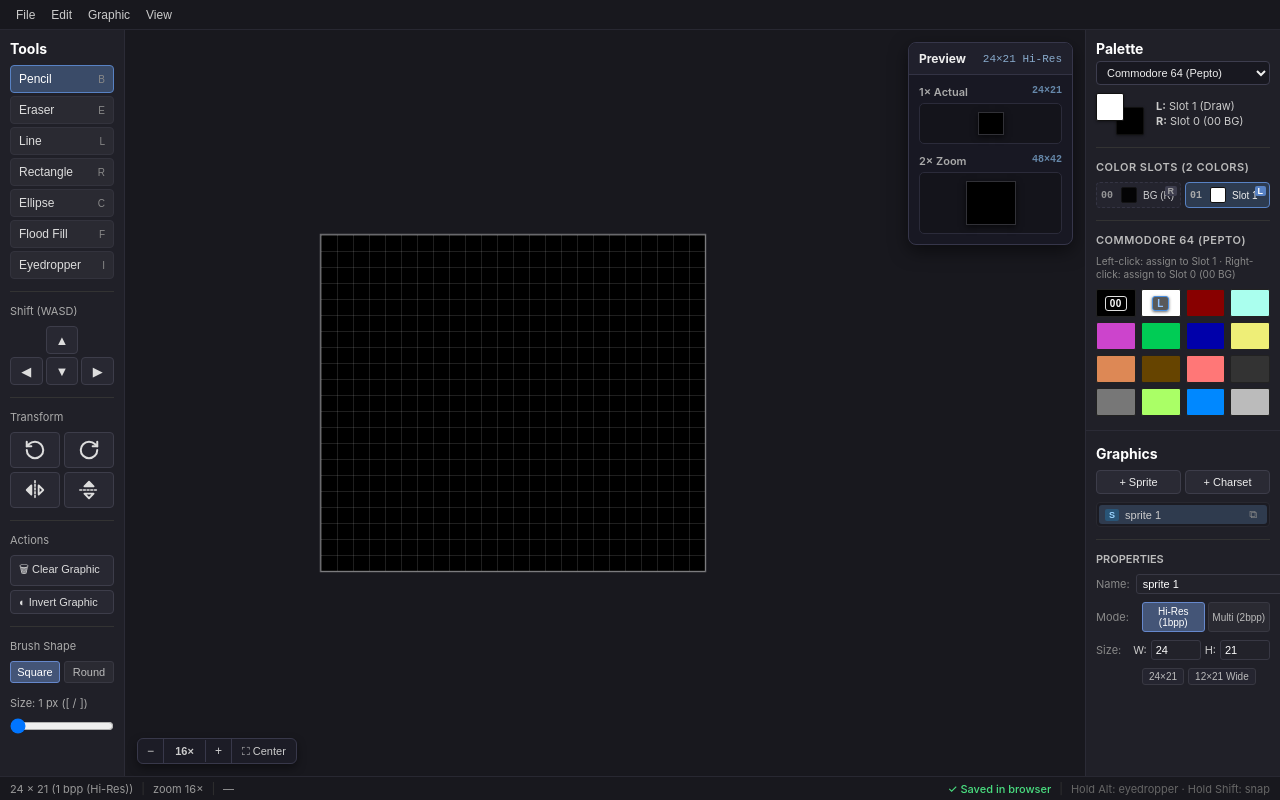
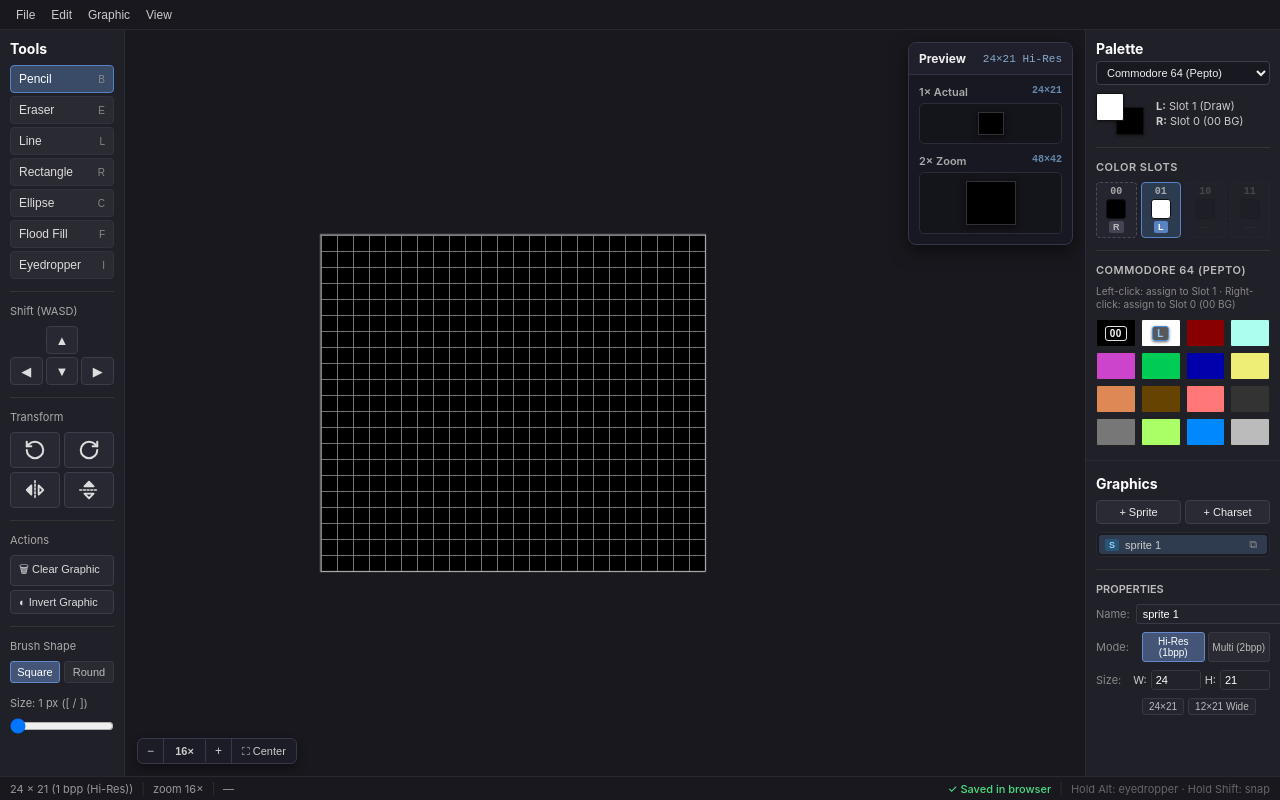
Before and after one commit to ErnestoBorio/fatpixel, a Svelte app: page / in a window 1280 px wide. Built offline with nearby package versions, Linux system fonts and the light colour scheme.

Commit message:
Show pixel grid through background color, stabilize color slots layout to prevent GUI shifts, and rename palette to Drean

```diff
--- a/src/model/palette.ts
+++ b/src/model/palette.ts
@@ -132,7 +132,7 @@ export const BUILTIN_PALETTES: Palette[] = [
   },
   {
     id: 'drean-16',
-    name: 'Drean Commodore (16 colors)',
+    name: 'Drean',
     colors: DREAN_16_COLORS,
   },
 ];
--- a/src/ui/Canvas.svelte
+++ b/src/ui/Canvas.svelte
@@ -271,8 +271,12 @@
     }
 
     // Pixel Grid
-    if (showGrid && zoom >= 3) {
-      ctx.strokeStyle = 'rgba(255, 255, 255, 0.12)';
+    if (showGrid && zoom >= 2) {
+      ctx.save();
+      // Difference blend mode ensures grid lines are always clearly visible with high contrast
+      // through any background color (black, white, cyan, etc.) and through drawn pixels
+      ctx.globalCompositeOperation = 'difference';
+      ctx.strokeStyle = 'rgba(255, 255, 255, 0.45)';
       ctx.lineWidth = 1;
       ctx.beginPath();
       for (let x = 0; x <= drawWidth; x++) {
@@ -286,6 +290,7 @@
         ctx.lineTo(offsetX + imgW, sy);
       }
       ctx.stroke();
+      ctx.restore();
     }
 
     // Border around graphic/character frame
--- a/src/ui/PalettePanel.svelte
+++ b/src/ui/PalettePanel.svelte
@@ -49,19 +49,12 @@
     onPaletteSelect?.(id);
   }
 
-  const slotLabels4 = [
+  const ALL_SLOTS = [
     { idx: 0, bin: '00', name: 'Background (R-click)' },
-    { idx: 1, bin: '01', name: 'Multicolor 1' },
-    { idx: 2, bin: '10', name: 'Main Color' },
-    { idx: 3, bin: '11', name: 'Multicolor 2' },
+    { idx: 1, bin: '01', name: 'Color 1' },
+    { idx: 2, bin: '10', name: 'Color 2' },
+    { idx: 3, bin: '11', name: 'Color 3' },
   ];
-
-  const slotLabels2 = [
-    { idx: 0, bin: '00', name: 'Background (R-click only)' },
-    { idx: 1, bin: '01', name: 'Foreground (L-click)' },
-  ];
-
-  let currentSlotDefs = $derived(graphic.depth === 4 ? slotLabels4 : slotLabels2);
 </script>
 
 <div class="palette-panel">
@@ -101,33 +94,43 @@
 
   <div class="divider"></div>
 
-  <!-- Color Slots (2 or 4) -->
-  <div class="section-label">
-    {graphic.depth === 4 ? 'Multicolor Slots (4 Colors)' : 'Color Slots (2 Colors)'}
-  </div>
+  <!-- Color Slots (Fixed 4-slot single row, no layout shift) -->
+  <div class="section-label">Color Slots</div>
   <div class="slots-container">
-    {#each currentSlotDefs as def}
-      {@const sRgb = slotColor(graphic, palette, def.idx)}
-      {@const isSelectedPri = primary === def.idx}
+    {#each ALL_SLOTS as def}
+      {@const isDisabled = def.idx >= graphic.depth}
+      {@const sRgb = !isDisabled ? slotColor(graphic, palette, def.idx) : null}
+      {@const isSelectedPri = primary === def.idx && !isDisabled}
       {@const isFixedBg = graphic.depth === 2 && def.idx === 0}
       <button
-        class="slot-card {isSelectedPri ? 'active-slot' : ''} {isFixedBg ? 'fixed-bg' : ''}"
+        class="slot-card {isSelectedPri ? 'active-slot' : ''} {isFixedBg ? 'fixed-bg' : ''} {isDisabled ? 'disabled-slot' : ''}"
+        disabled={isDisabled}
         onclick={() => {
-          if (isFixedBg) return;
+          if (isDisabled || isFixedBg) return;
           primary = def.idx;
         }}
-        title={isFixedBg
+        title={isDisabled
+          ? `Slot ${def.bin}: Only available in Multicolor (2bpp) mode`
+          : isFixedBg
           ? 'Slot 0 (00): Background (fixed to Right Click in Hi-Res mode)'
-          : `Slot ${def.idx} (${def.bin}): ${def.name} - Click to select for Left Click draw`}
+          : `Slot ${def.idx} (${def.bin}): Click to select for Left Click draw`}
       >
         <span class="slot-bin">{def.bin}</span>
-        <div class="slot-color-preview" style="background-color: {getHex(sRgb)};"></div>
-        <span class="slot-name">{def.idx === 0 ? 'BG (R)' : `Slot ${def.idx}`}</span>
-        {#if isSelectedPri}
-          <span class="slot-badge">L</span>
-        {:else if isFixedBg}
-          <span class="slot-badge-fixed">R</span>
-        {/if}
+        <div
+          class="slot-color-preview"
+          style={sRgb ? `background-color: ${getHex(sRgb)};` : 'background: #1a1a22; border-style: dashed;'}
+        ></div>
+        <div class="slot-badge-label">
+          {#if isSelectedPri}
+            <span class="slot-badge pri">L</span>
+          {:else if isFixedBg}
+            <span class="slot-badge sec">R</span>
+          {:else if !isDisabled}
+            <span class="slot-idx-num">{def.idx === 0 ? 'BG' : def.idx}</span>
+          {:else}
+            <span class="slot-idx-num dim">—</span>
+          {/if}
+        </div>
       </button>
     {/each}
   </div>
@@ -240,6 +243,9 @@
     color: #bbb;
     text-transform: uppercase;
     letter-spacing: 0.5px;
+    white-space: nowrap;
+    overflow: hidden;
+    text-overflow: ellipsis;
   }
   .help-text {
     font-size: 10px;
@@ -248,76 +254,85 @@
   }
   .slots-container {
     display: grid;
-    grid-template-columns: repeat(2, 1fr);
+    grid-template-columns: repeat(4, 1fr);
     gap: 4px;
+    height: 56px;
+    box-sizing: border-box;
   }
   .slot-card {
     display: flex;
+    flex-direction: column;
     align-items: center;
-    gap: 6px;
-    padding: 4px;
+    justify-content: center;
+    gap: 2px;
+    padding: 3px 2px;
     background: #252530;
     border: 1px solid #383848;
     border-radius: 4px;
     color: #eee;
     cursor: pointer;
-    font-size: 10px;
     position: relative;
-    text-align: left;
+    text-align: center;
+    transition: background 0.15s, border-color 0.15s;
   }
-  .slot-card:hover {
+  .slot-card:hover:not(:disabled) {
     background: #2d2d3a;
   }
   .slot-card.active-slot {
     border-color: #5882c4;
     background: #2d3b50;
   }
+  .slot-card.disabled-slot {
+    opacity: 0.28;
+    cursor: not-allowed;
+    border-style: dashed;
+  }
+  .slot-card.fixed-bg {
+    border-style: dashed;
+    border-color: #4a4a58;
+  }
   .slot-bin {
     font-family: monospace;
     font-weight: bold;
     color: #aaa;
     font-size: 10px;
-    min-width: 14px;
+    line-height: 1;
   }
   .slot-color-preview {
-    width: 16px;
-    height: 16px;
+    width: 20px;
+    height: 20px;
     border: 1px solid #111;
-    border-radius: 2px;
+    border-radius: 3px;
     flex-shrink: 0;
   }
-  .slot-name {
-    font-size: 10px;
-    white-space: nowrap;
-    overflow: hidden;
-    text-overflow: ellipsis;
+  .slot-badge-label {
+    height: 12px;
+    display: flex;
+    align-items: center;
+    justify-content: center;
   }
   .slot-badge {
-    position: absolute;
-    right: 3px;
-    top: 3px;
+    font-size: 9px;
+    font-weight: bold;
+    padding: 0 4px;
+    border-radius: 2px;
+    line-height: 12px;
+  }
+  .slot-badge.pri {
     background: #5882c4;
     color: #fff;
-    font-size: 9px;
-    font-weight: bold;
-    padding: 0 3px;
-    border-radius: 2px;
   }
-  .slot-card.fixed-bg {
-    opacity: 0.85;
-    cursor: default;
-    border-style: dashed;
-  }
-  .slot-badge-fixed {
-    position: absolute;
-    right: 3px;
-    top: 3px;
+  .slot-badge.sec {
     background: #444455;
     color: #bbb;
+  }
+  .slot-idx-num {
     font-size: 9px;
-    font-weight: bold;
-    padding: 0 3px;
-    border-radius: 2px;
+    color: #888;
+    line-height: 12px;
+  }
+  .slot-idx-num.dim {
+    color: #555;
   }
   .palette-grid {
     display: grid;
```
